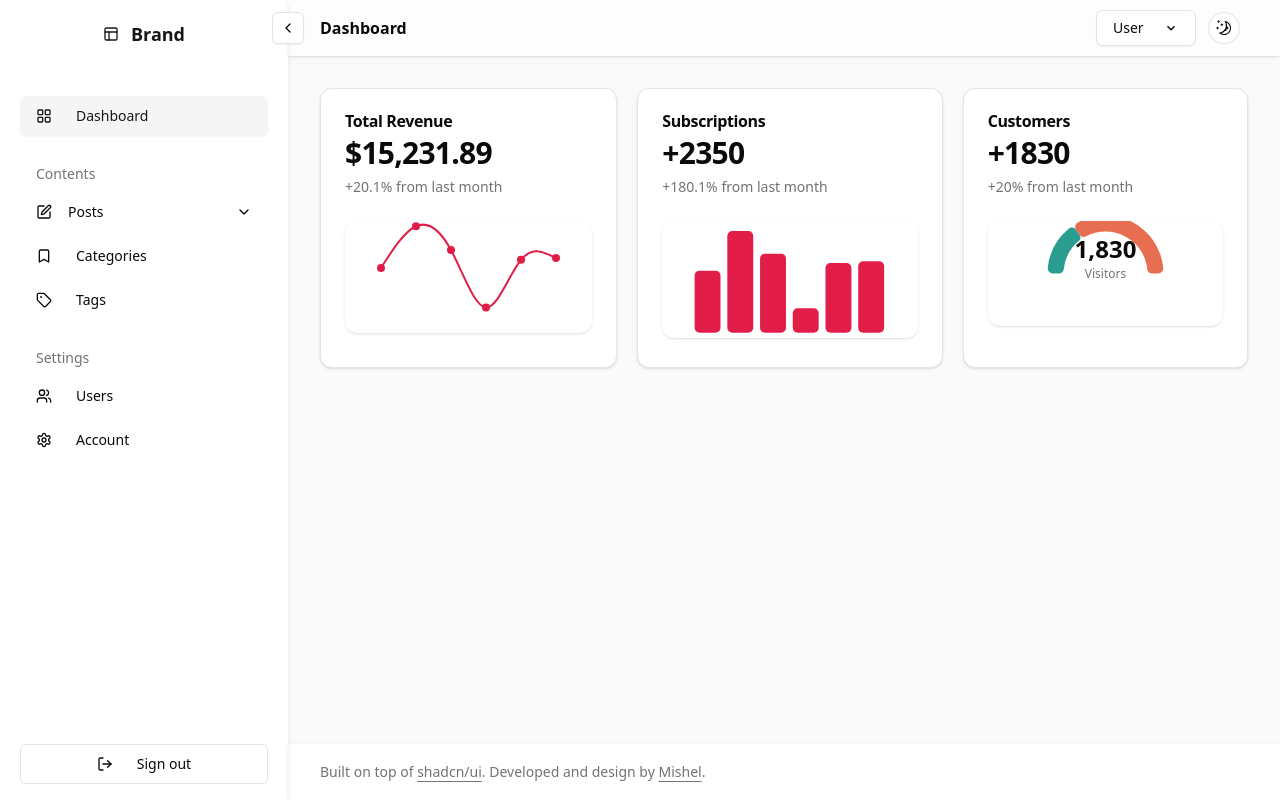
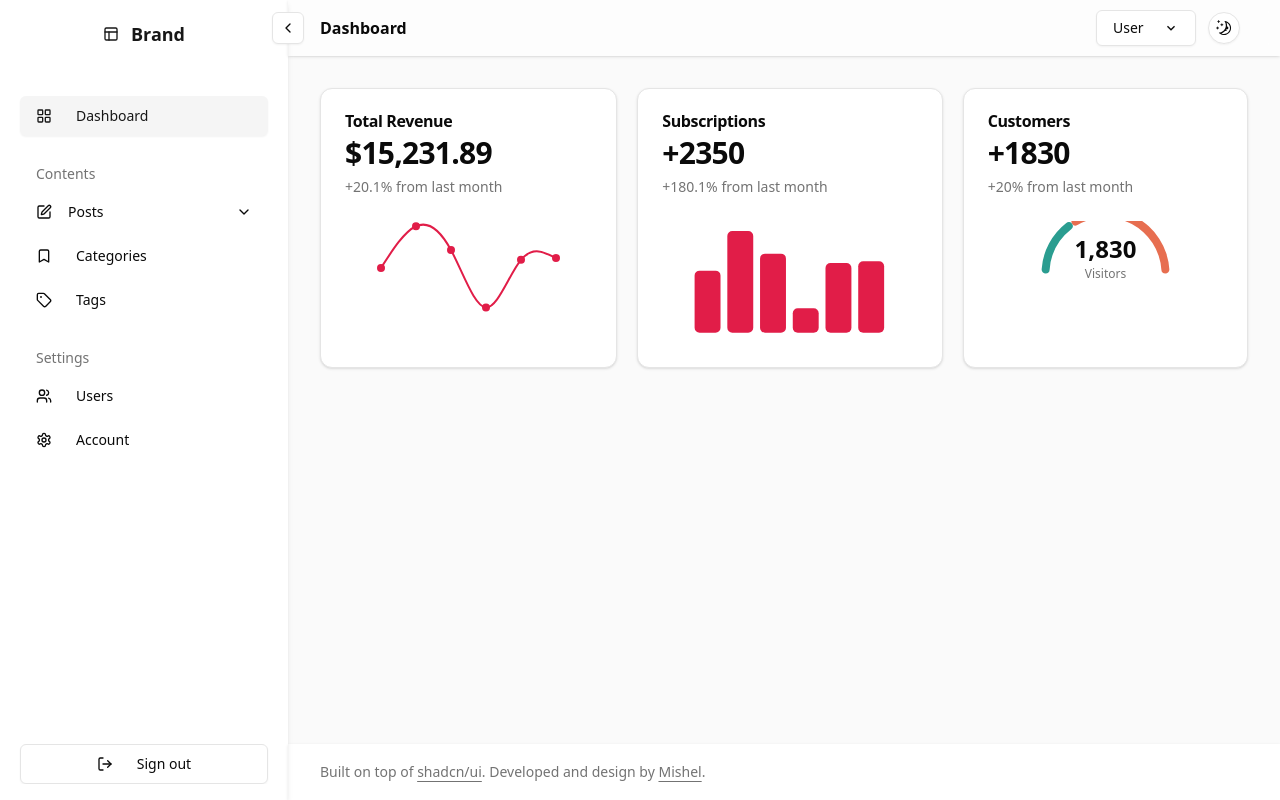
Before and after one commit to KE9SH1N/next-with-shadcn, a Next.js app: page /dashboard in a window 1280 px wide. Built offline with nearby package versions, Linux system fonts and the light colour scheme.

Commit message:
fixed card chart ui issues

```diff
--- a/src/app/component/common/GBarChart.tsx
+++ b/src/app/component/common/GBarChart.tsx
@@ -28,7 +28,7 @@ const chartConfig = {
 const GBarChart = () => {
 	return (
 		<div>
-			<Card className="border-none ">
+			<Card className="border-none shadow-none">
 				<CardContent className="w-full">
 					<ChartContainer config={chartConfig} className="w-full max-h-[140px]">
 						<BarChart accessibilityLayer data={chartData} className="w-full ">
--- a/src/app/component/common/GDotLineChart.tsx
+++ b/src/app/component/common/GDotLineChart.tsx
@@ -31,7 +31,7 @@ const chartConfig = {
 const GDotLineChart = () => {
 	return (
 		<div>
-			<Card className="border-none ">
+			<Card className="border-none shadow-none">
 				<CardContent className="w-full">
 					<ChartContainer config={chartConfig} className="w-full max-h-[140px]">
 						<LineChart
--- a/src/app/component/common/GRadialChart.tsx
+++ b/src/app/component/common/GRadialChart.tsx
@@ -26,14 +26,14 @@ const GRadialChart = () => {
 	const totalVisitors = chartData[0].desktop + chartData[0].mobile;
 	return (
 		<div className="w-full">
-			<Card className="flex flex-col border-none">
+			<Card className="flex flex-col border-none shadow-none">
 				<CardContent className="flex flex-1 items-center pb-0">
 					<ChartContainer config={chartConfig} className="w-full max-h-[140px]">
 						<RadialBarChart
 							data={chartData}
 							endAngle={180}
-							innerRadius={50}
-							outerRadius={90}
+							innerRadius={60}
+							outerRadius={80}
 						>
 							<ChartTooltip
 								cursor={false}
```
